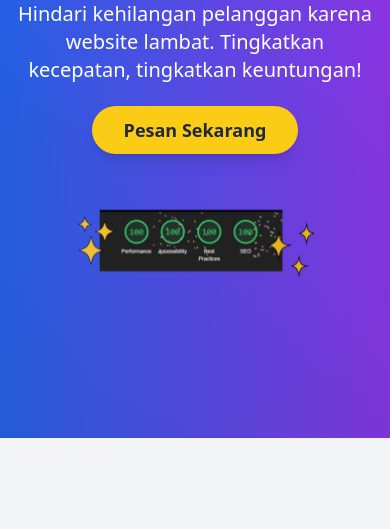
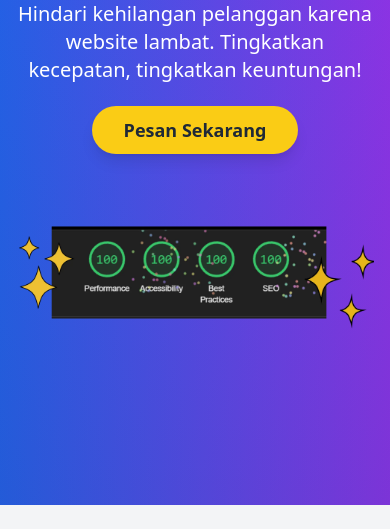
Before and after one commit to madaldho/jedowebads, an Astro site: page / in a window 390 px wide. Shown: the part 284-813 px from the top of the page. Built offline with nearby package versions, Linux system fonts and the light colour scheme; Astro itself is replaced by a stand-in of ours; some packages are replaced by stand-ins of ours.

Commit message:
gambar hero di gedein

```diff
--- a/src/components/Header.tsx
+++ b/src/components/Header.tsx
@@ -16,7 +16,7 @@ const Header = () => {
           <motion.img
           src="/herojedoweb1.webp"
           alt="hero jedo web 1" loading='eager'
-          className="w-4/6 flex mx-auto py-10 rounded-3xl"
+          className="md:w-4/6 w-auto flex mx-auto py-10 rounded-3xl"
           animate={{ y: [0, -10, 0] }} // Gerakan naik-turun
           transition={{
             duration: 3, // Durasi satu siklus animasi
```
